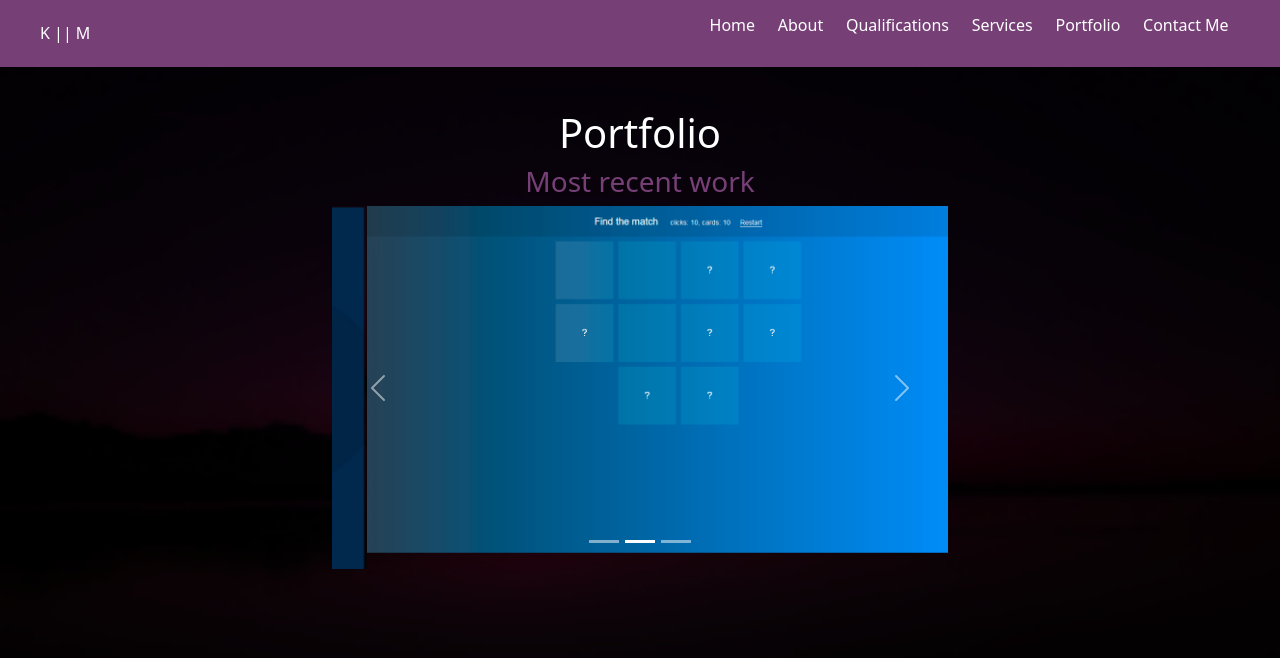
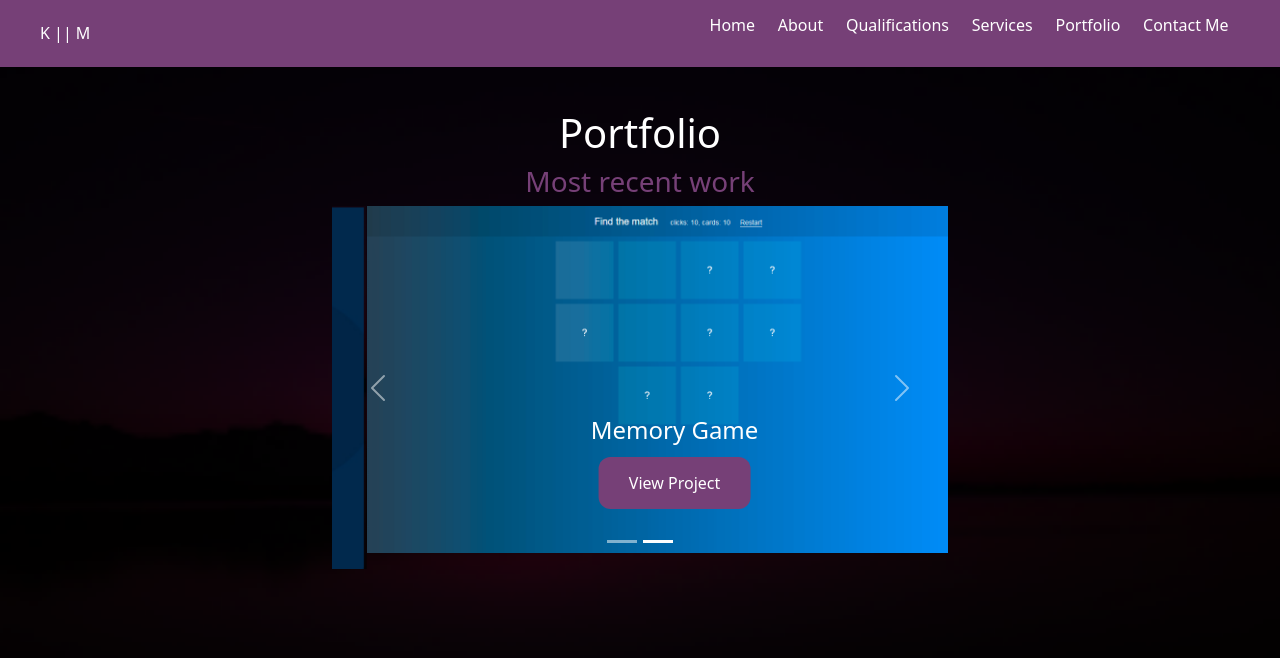
Before and after one commit to Khanyisile-Mdleleni/Portfolio, a React (Vite) app in the folder react-portfolio/: page /portfolio in a window 1280 px wide. Shown: the top 658 px of the page. Built offline with nearby package versions, Linux system fonts and the light colour scheme.

Commit message:
Added my CV on the about page

```diff
--- a/react-portfolio/src/components/pages/About.jsx
+++ b/react-portfolio/src/components/pages/About.jsx
@@ -4,6 +4,7 @@ import Container from "react-bootstrap/Container";
 import Row from "react-bootstrap/Row";
 import Col from "react-bootstrap/Col";
 import about from "../img/about.png";
+import pdf from '../Document/khanyisile.pdf'
 
 function About() {
   return (
@@ -80,7 +81,7 @@ function About() {
                 </Row>
                 <br />
                 <div id="about-btn">
-                  <a href="">
+                  <a href={pdf}>
                     <button type="button" id="btn">
                       Download CV
                     </button>
--- a/react-portfolio/src/components/pages/Portfolio.jsx
+++ b/react-portfolio/src/components/pages/Portfolio.jsx
@@ -1,16 +1,11 @@
-import { useState } from 'react';
-import Carousel from 'react-bootstrap/Carousel';
+import Carousel from "react-bootstrap/Carousel";
 import image from "../img/bg.png";
 import memory from "../img/memory.png";
-import biz from "../img/biz.jpg";
 import school from "../img/school.png";
 
 
 
-
-
 function Portfolio() {
-
   return (
     <>
       <div
@@ -20,45 +15,53 @@ function Portfolio() {
           backgroundRepeat: "no-repeat",
           backgroundSize: "cover",
           minHeight: "100vh",
-          width: '100%'
+          width: "100%",
         }}
       >
         <div id="intro">
           <h1 id="title">Portfolio</h1>
           <h3 id="subtitle">Most recent work</h3>
+        </div>{" "}
+
+
+        <div
+          className="container "
+          style={{
+            width: "50%"
+
+          }}
+        >
+          <Carousel>
+            <Carousel.Item>
+              <img className="img-fluid w-100" src={school} />
+              <Carousel.Caption>
+                <h4>Mzamomtsha Primary website</h4>
+                <div id="about-btn">
+                  <a href="https://mzamomtsha-primary-school.netlify.app/">
+                    <button type="button" id="btn">
+                      View Project
+                    </button>
+                  </a>
+                </div>
+              </Carousel.Caption>
+            </Carousel.Item>
+
+            <Carousel.Item>
+              <img className="img-fluid w-100" src={memory} />
+              <Carousel.Caption>
+                <h4>Memory Game</h4>
+                <div id="about-btn">
+                  <a href="https://ephemeral-rolypoly-338eb0.netlify.app/">
+                    <button type="button" id="btn">
+                      View Project
+                    </button>
+                  </a>
+                </div>
+              </Carousel.Caption>
+            </Carousel.Item>
+          </Carousel>
+
         </div>
-<div className='container ' style={{
-
-          width: '50%'
-        }}>
-        <Carousel >
-      <Carousel.Item>
-
-        <img
-          className="img-fluid w-100"
-          src={school}
-
-        />
-
-      </Carousel.Item>
-      <Carousel.Item>
-        <img
-          className="img-fluid w-100"
-          src={memory}
-
-        />
-
-      </Carousel.Item>
-      <Carousel.Item>
-        <img
-          className="img-fluid w-100"
-          src={biz}
-
-        />
-
-      </Carousel.Item>
-    </Carousel>
-    </div>
       </div>
     </>
   );
```
Also changed, not shown: 1 other file (tests, documents, lock files or other folders).
